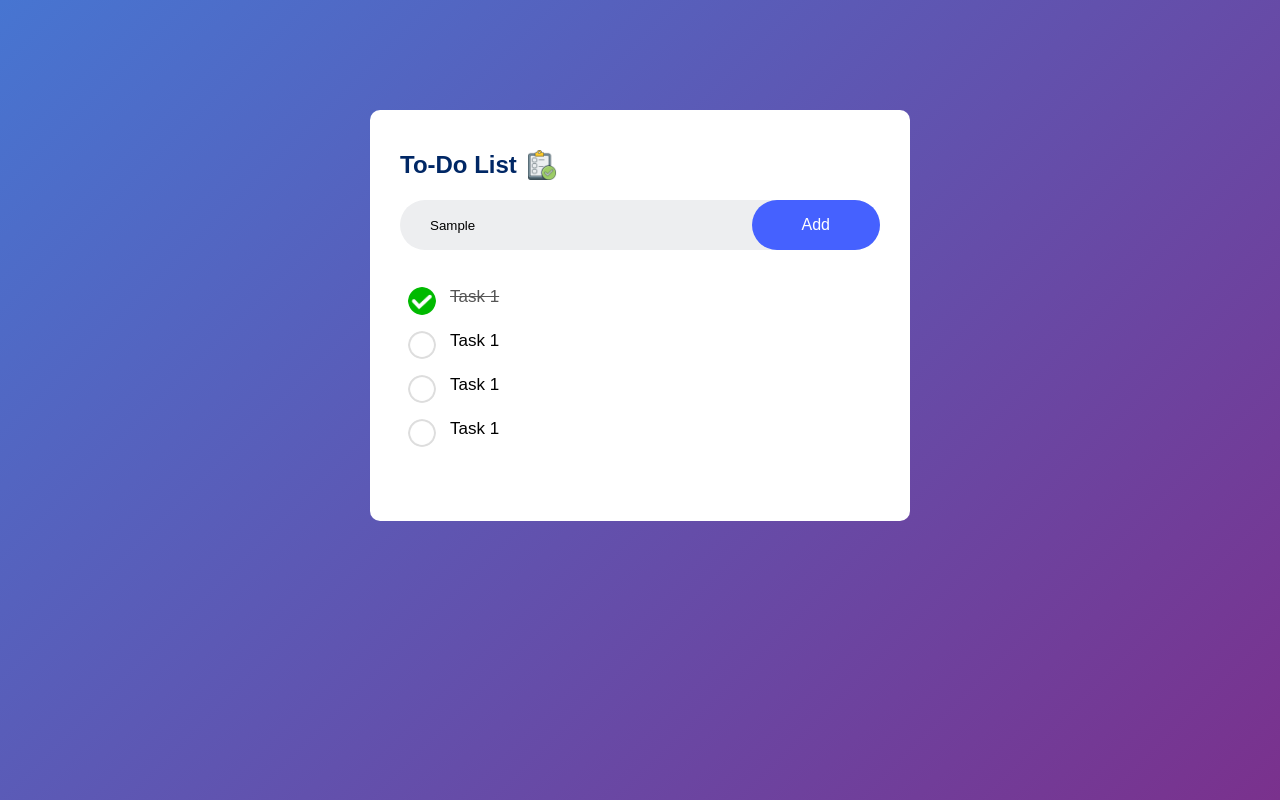
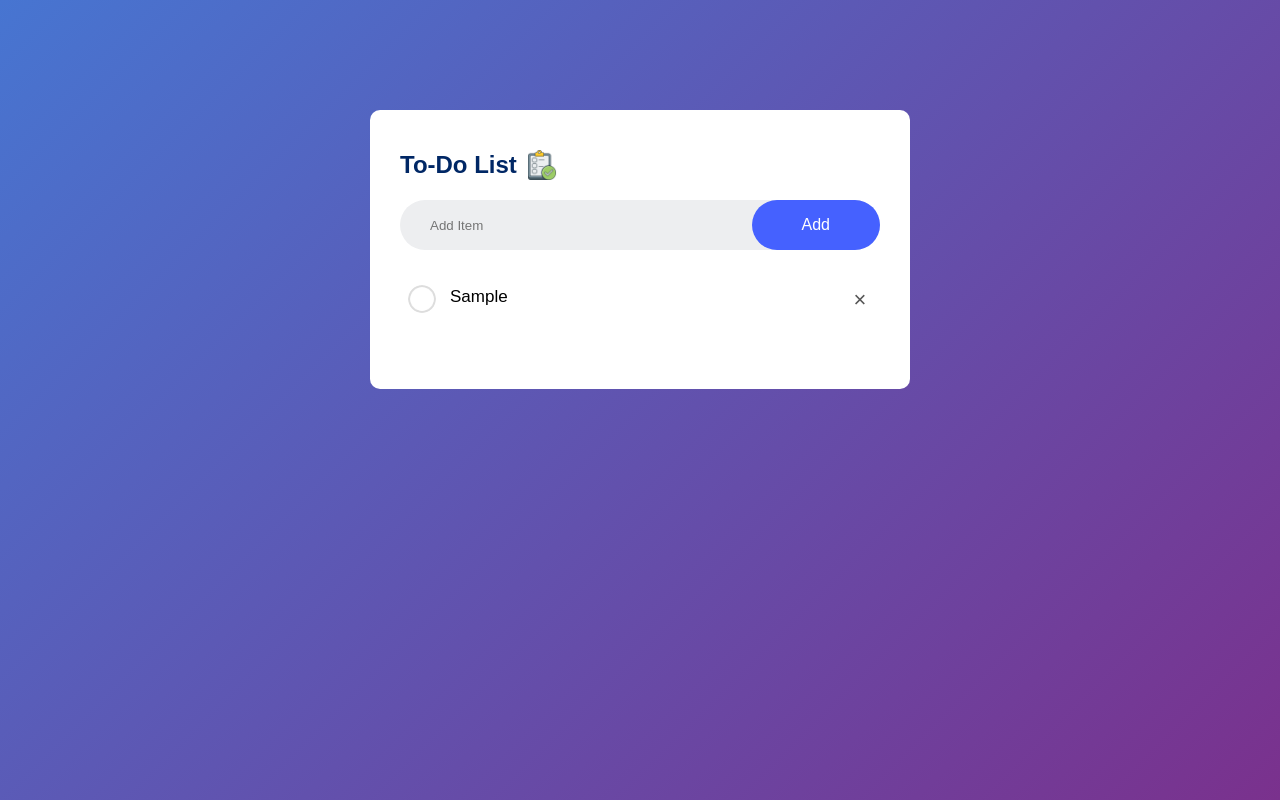
Before and after one commit to sanishmdhr96/todo-js, a plain HTML site: page index.html in a window 1280 px wide. Both pictures are taken after typing "Sample" into the empty fields and a click on the button "Add". Drawn offline with Linux system fonts and the light colour scheme.

Commit message:
list item add and remove with local storage logics added

```diff
--- a/index.html
+++ b/index.html
@@ -15,14 +15,9 @@
         </h2>
         <div class="row">
           <input type="text" id="input-box" placeholder="Add Item" />
-          <button>Add</button>
+          <button onclick="addTask()">Add</button>
         </div>
-        <ul id="list-container">
-          <li class="checked">Task 1</li>
-          <li>Task 1</li>
-          <li>Task 1</li>
-          <li>Task 1</li>
-        </ul>
+        <ul id="list-container"></ul>
       </div>
     </div>
 
--- a/script.js
+++ b/script.js
@@ -0,0 +1,39 @@
+const inputBox = document.getElementById("input-box")
+const listContainer = document.getElementById("list-container")
+
+function addTask() {
+    if (inputBox.value === '') {
+        alert('You must write something')
+    } else {
+        let li = document.createElement('li')
+        li.innerHTML = inputBox.value;
+        listContainer.appendChild(li);
+
+        let span = document.createElement('span');
+        span.innerHTML = "\u00d7";
+        li.appendChild(span)
+    }
+    inputBox.value = ''
+    saveData()
+
+}
+
+listContainer.addEventListener("click", function (e) {
+    if (e.target.tagName === 'LI') {
+        e.target.classList.toggle('checked');
+        saveData()
+    }
+    else if (e.target.tagName === 'SPAN') {
+        e.target.parentElement.remove();
+        saveData()
+    }
+})
+
+function saveData() {
+    localStorage.setItem("data", listContainer.innerHTML)
+}
+function showTask() {
+    listContainer.innerHTML = localStorage.getItem('data')
+}
+
+showTask()
--- a/style.css
+++ b/style.css
@@ -81,7 +81,7 @@ ul li::before {
   background-image: url(images/unchecked.png);
   background-size: cover;
   background-position: center;
-  top: 12px;
+  top: 10px;
   left: 8px;
 }
 
@@ -93,3 +93,20 @@ ul li.checked {
 ul li.checked::before {
   background-image: url(images/checked.png);
 }
+
+ul li span {
+  position: absolute;
+  right: 0;
+  top: 5px;
+  width: 40px;
+  height: 40px;
+  font-size: 22px;
+  color: #555;
+  line-height: 40px;
+  text-align: center;
+  border-radius: 50px;
+}
+
+ul li span:hover {
+  background: #edeef0;
+}
```
